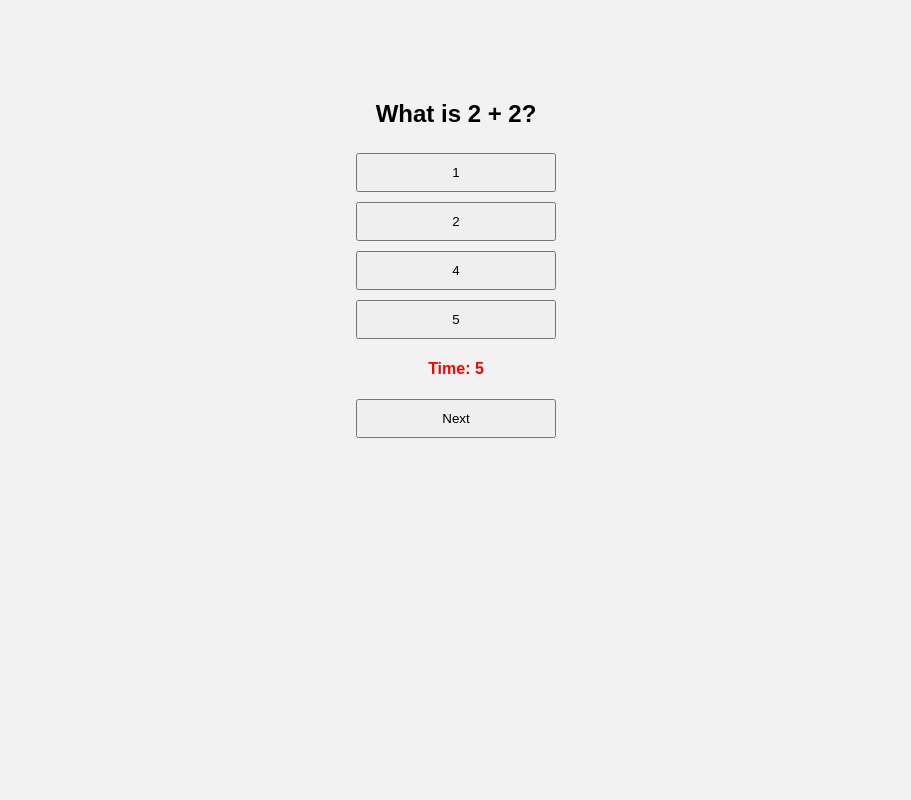
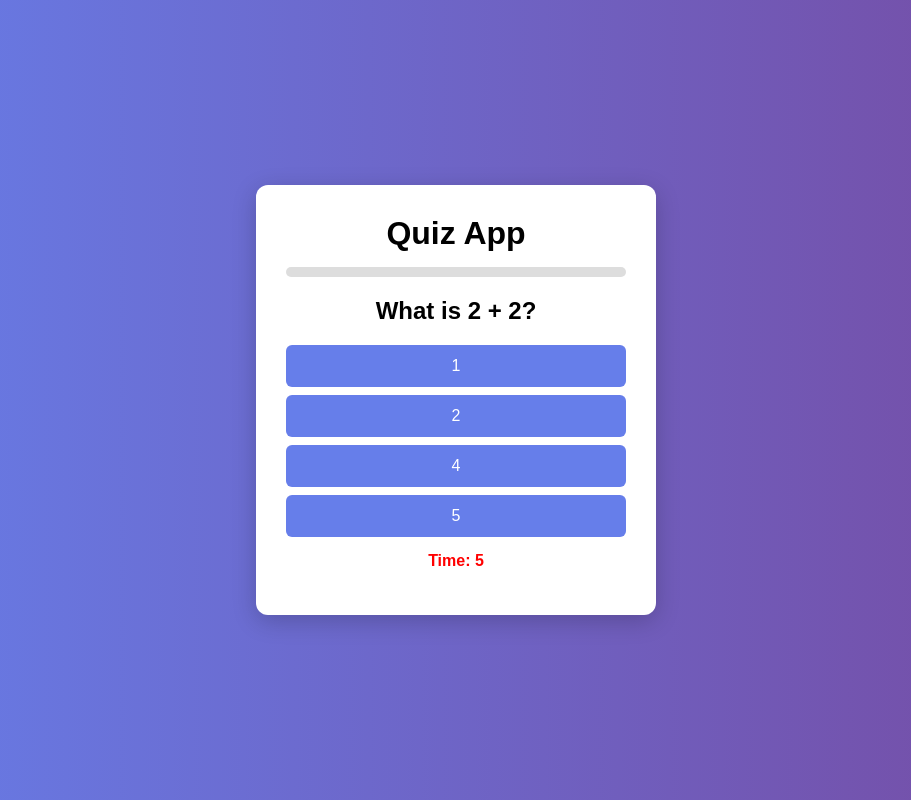
Before and after one commit to samvarshini/quiz-web-app, a plain HTML site: page index.html in a window 1280 px wide. Shown: the whole page, without its empty margins (184-1095 px from the left). Drawn offline with Linux system fonts and the light colour scheme.

Commit message:
final quiz app with UI, timer, progress bar

```diff
--- a/index.html
+++ b/index.html
@@ -7,15 +7,22 @@
 <body>
 
 <div class="container">
-    <h2 id="question">Question</h2>
+
+    <h1>Quiz App</h1>
+
+    <!-- Progress Bar -->
+    <div id="progress">
+        <div id="bar"></div>
+    </div>
+
+    <h2 id="question"></h2>
 
     <div id="options"></div>
 
-    <p id="timer">Time: 10</p>
-
-    <button onclick="nextQuestion()">Next</button>
+    <p id="timer"></p>
 
     <h3 id="score"></h3>
+
 </div>
 
 <script src="script.js"></script>
--- a/script.js
+++ b/script.js
@@ -8,6 +8,11 @@ let questions = [
     q: "Java is a?",
     options: ["Language", "Car", "Animal", "Food"],
     answer: 0
+  },
+  {
+    q: "HTML stands for?",
+    options: ["Hyper Trainer Marking Language", "Hyper Text Markup Language", "Hyper Text Marketing Language", "Hyper Tool Markup Language"],
+    answer: 1
   }
 ];
 
@@ -19,18 +24,25 @@ let timer;
 function loadQuestion() {
     clearInterval(timer);
     time = 10;
+
+    let q = questions[index];
+
+    document.getElementById("question").innerText = q.q;
     document.getElementById("timer").innerText = "Time: " + time;
 
-    let q = questions[index];
-    document.getElementById("question").innerText = q.q;
+    // Progress bar
+    let progress = (index / questions.length) * 100;
+    document.getElementById("bar").style.width = progress + "%";
 
+    // Load options
     let optionsHTML = "";
     q.options.forEach((opt, i) => {
-        optionsHTML += `<button onclick="checkAnswer(${i})">${opt}</button><br>`;
+        optionsHTML += `<button onclick="checkAnswer(${i})">${opt}</button>`;
     });
 
     document.getElementById("options").innerHTML = optionsHTML;
 
+    // Timer logic
     timer = setInterval(() => {
         time--;
         document.getElementById("timer").innerText = "Time: " + time;
@@ -55,11 +67,19 @@ function nextQuestion() {
     if (index < questions.length) {
         loadQuestion();
     } else {
-        document.getElementById("question").innerText = "Quiz Finished!";
-        document.getElementById("options").innerHTML = "";
-        document.getElementById("score").innerText = "Score: " + score;
-        document.getElementById("timer").innerText = "";
+        endQuiz();
     }
 }
 
+function endQuiz() {
+    clearInterval(timer);
+
+    document.getElementById("question").innerText = "Quiz Finished!";
+    document.getElementById("options").innerHTML = "";
+    document.getElementById("timer").innerText = "";
+    document.getElementById("score").innerText = "Your Score: " + score;
+
+    document.getElementById("bar").style.width = "100%";
+}
+
 loadQuestion();
--- a/style.css
+++ b/style.css
@@ -1,21 +1,86 @@
-body {
-    font-family: Arial;
-    text-align: center;
-    background: #f2f2f2;
+/* Reset */
+* {
+    margin: 0;
+    padding: 0;
+    box-sizing: border-box;
 }
 
-.container {
-    margin-top: 100px;
+/* Body */
+body {
+    font-family: Arial, sans-serif;
+    background: linear-gradient(to right, #667eea, #764ba2);
+    height: 100vh;
+    display: flex;
+    justify-content: center;
+    align-items: center;
 }
 
-button {
-    padding: 10px;
-    margin: 5px;
-    width: 200px;
-    cursor: pointer;
+/* Card */
+.container {
+    background: white;
+    padding: 30px;
+    width: 400px;
+    border-radius: 12px;
+    text-align: center;
+    box-shadow: 0px 6px 25px rgba(0,0,0,0.2);
 }
 
+/* Heading */
+h1 {
+    margin-bottom: 15px;
+}
+
+/* Question */
+#question {
+    margin: 20px 0;
+}
+
+/* Options */
+button {
+    display: block;
+    width: 100%;
+    padding: 12px;
+    margin: 8px 0;
+    border: none;
+    background: #667eea;
+    color: white;
+    font-size: 16px;
+    border-radius: 6px;
+    cursor: pointer;
+    transition: 0.3s;
+}
+
+/* Hover */
+button:hover {
+    background: #5a67d8;
+    transform: scale(1.05);
+}
+
+/* Timer */
 #timer {
+    margin-top: 15px;
+    font-weight: bold;
     color: red;
-    font-weight: bold;
 }
+
+/* Score */
+#score {
+    margin-top: 15px;
+    font-size: 18px;
+}
+
+/* Progress Bar */
+#progress {
+    width: 100%;
+    height: 10px;
+    background: #ddd;
+    border-radius: 5px;
+    margin-bottom: 15px;
+}
+
+#bar {
+    height: 10px;
+    width: 0%;
+    background: green;
+    border-radius: 5px;
+}
```
